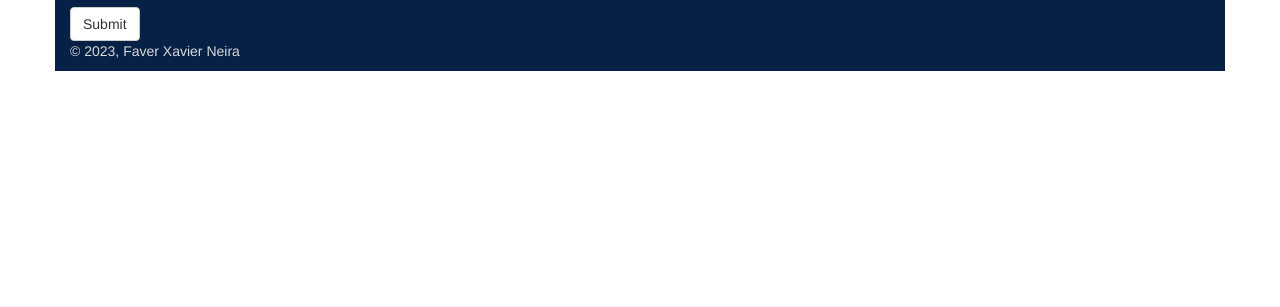
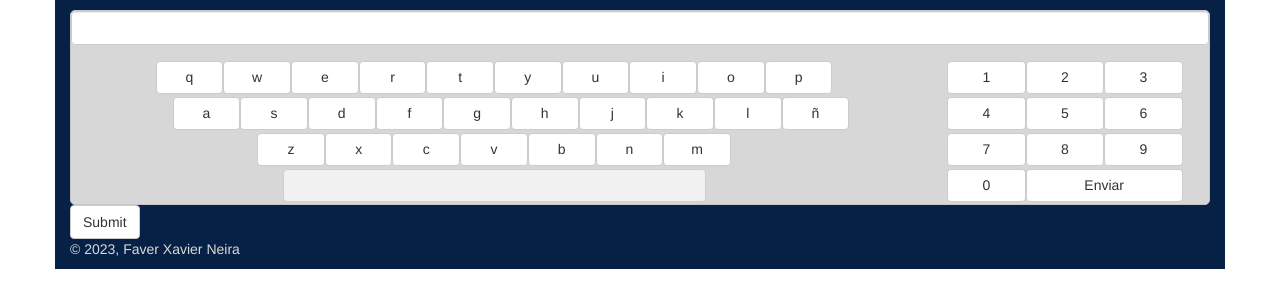
Before and after one commit to fxneiram/pc-touch-keyboard-js, a plain HTML site: page index.html in a window 1280 px wide. Shown: the part 63-370 px from the top of the page. Drawn offline with nearby package versions, Linux system fonts and the light colour scheme.

Commit message:
keyboard render

```diff
--- a/css/pc-touch-keyboard-js.css
+++ b/css/pc-touch-keyboard-js.css
@@ -0,0 +1,36 @@
+.uc-keyboard-box-fx {
+    background-color: #d7d7d7;
+    margin-top: 3px;
+    border: 1px solid #c6c6c6;
+    border-radius: 5px;
+}
+
+.uc-keyboard-box-fx .keyboard .-row {
+    display: flow-root;
+    padding-top: 1.5px;
+    padding-bottom: 1.5px;
+}
+
+.uc-keyboard-box-fx .keyboard .-row .btn {
+    text-align: center;
+    padding-top: 5px;
+    padding-left: 2px;
+    padding-right: 2px;
+}
+
+.uc-keyboard-box-fx .keyboard .keypad {
+    text-align: center;
+}
+
+.uc-keyboard-box-fx .keyboard .keypad .key {
+    width: 8%;
+}
+
+/**/
+.uc-keyboard-box-fx .keyboard .numpad {
+    text-align: left;
+}
+
+.uc-keyboard-box-fx .keyboard .numpad .key {
+    width: 30%;
+}
--- a/index.html
+++ b/index.html
@@ -38,6 +38,9 @@
     <script src="http://code.jquery.com/jquery-1.12.4.min.js"></script>
     <script src="http://netdna.bootstrapcdn.com/bootstrap/3.3.6/js/bootstrap.min.js"></script>
     <script src="js/pc-touch-keyboard-js.js"></script>
+    <script>
+        $('#test-id').ucKeyboardFx();
+    </script>
 </body>
 
 </html>
--- a/js/pc-touch-keyboard-js.js
+++ b/js/pc-touch-keyboard-js.js
@@ -0,0 +1,187 @@
+/**
+ * Created by Ing. Ernesto Pérez Amigo on 02/10/2015.
+ */
+(function ($) {
+    var Keyboard = function (selector, options) {
+        var element = $(selector);
+        var $layout = $('<div class="uc-keyboard-box-fx">');
+        var _this = this;
+        var optionsKeyboard = $.extend({
+            type: 'a-z1-9',         // a-z a-z1-9 a-z91 9-1 1-9
+            is_hidden: true,
+            submit: true
+        }, options || {});
+
+        var keys_qp = [
+            { style: '', text: 'q', class: 'btn btn-default key' },
+            { style: '', text: 'w', class: 'btn btn-default key' },
+            { style: '', text: 'e', class: 'btn btn-default key' },
+            { style: '', text: 'r', class: 'btn btn-default key' },
+            { style: '', text: 't', class: 'btn btn-default key' },
+            { style: '', text: 'y', class: 'btn btn-default key' },
+            { style: '', text: 'u', class: 'btn btn-default key' },
+            { style: '', text: 'i', class: 'btn btn-default key' },
+            { style: '', text: 'o', class: 'btn btn-default key' },
+            { style: '', text: 'p', class: 'btn btn-default key' }
+        ];
+        var keys_an = [
+            { style: 'width: 4%;', text: '&zwnj;', class: 'btn key disabled' },
+            { style: '', text: 'a', class: 'btn btn-default key' },
+            { style: '', text: 's', class: 'btn btn-default key' },
+            { style: '', text: 'd', class: 'btn btn-default key' },
+            { style: '', text: 'f', class: 'btn btn-default key' },
+            { style: '', text: 'g', class: 'btn btn-default key' },
+            { style: '', text: 'h', class: 'btn btn-default key' },
+            { style: '', text: 'j', class: 'btn btn-default key' },
+            { style: '', text: 'k', class: 'btn btn-default key' },
+            { style: '', text: 'l', class: 'btn btn-default key' },
+            { style: '', text: 'ñ', class: 'btn btn-default key' }
+        ];
+        var keys_zm = [
+            { style: '', text: 'z', class: 'btn btn-default key' },
+            { style: '', text: 'x', class: 'btn btn-default key' },
+            { style: '', text: 'c', class: 'btn btn-default key' },
+            { style: '', text: 'v', class: 'btn btn-default key' },
+            { style: '', text: 'b', class: 'btn btn-default key' },
+            { style: '', text: 'n', class: 'btn btn-default key' },
+            { style: '', text: 'm', class: 'btn btn-default key' }
+        ];
+        var keys_espace = [
+            { style: 'width: 50%;', text: '&zwnj;', class: 'btn btn-default key disabled' }
+        ];
+        var keys_79 = [
+            { style: '', text: '7', class: 'btn btn-default key' },
+            { style: '', text: '8', class: 'btn btn-default key' },
+            { style: '', text: '9', class: 'btn btn-default key' },
+        ];
+        var keys_46 = [
+            { style: '', text: '4', class: 'btn btn-default key' },
+            { style: '', text: '5', class: 'btn btn-default key' },
+            { style: '', text: '6', class: 'btn btn-default key' },
+        ];
+        var keys_13 = [
+            { style: '', text: '1', class: 'btn btn-default key' },
+            { style: '', text: '2', class: 'btn btn-default key' },
+            { style: '', text: '3', class: 'btn btn-default key' },
+        ];
+
+        var keys_0sub = [
+            { style: '', text: '0', class: 'btn btn-default key' },
+            { style: 'width: 60%', text: 'Enviar', class: 'btn btn-default key' },
+        ];
+        /********************/
+        /* Metodos Privados */
+        /********************/
+        initKeyboard = function () {
+            element.append($layout);
+
+            setupKeys();
+
+            if (optionsKeyboard.is_hidden) {
+                //$layout.hide();
+            }
+        };
+
+        setupKeys = function () {
+            if (optionsKeyboard.type === '9-1' || optionsKeyboard.type === '1-9') {
+                $layout.append('<div class="form-group"><input class="form-control" type="number"></div>');
+            } else {
+                $layout.append('<div class="form-group"><input class="form-control" type="text"></div>');
+            }
+
+            $layout.append('<div class="keyboard row row-no-gutters">');
+
+
+            console.log(optionsKeyboard.type);
+            if (optionsKeyboard.type === 'a-z') {
+                $('<div/>', {
+                    'class': 'col-xs-10 keypad col-xs-offset-1 ',
+                    html: renderAZ()
+                }).appendTo('div.keyboard');
+            } else if (optionsKeyboard.type === 'a-z1-9') {
+                $('<div/>', {
+                    'class': 'col-xs-9 keypad',
+                    html: renderAZ()
+                }).appendTo('div.keyboard');
+
+                $('<div/>', {
+                    'class': 'col-xs-3 numpad',
+                    html: render19()
+                }).appendTo('div.keyboard');
+            }
+
+        };
+
+        renderArray = function (arryKeys) {
+            let html = '<div class="-row">';
+
+            arryKeys.forEach(function (key) {
+                console.log(key);
+                html += '<a value="' + key.text + '" class="' + key.class + '" style="' + key.style + '">'
+                html += key.text
+                html += '</a>'
+            });
+
+            html += '</div>'
+            return html;
+        }
+
+        renderAZ = function () {
+            html = renderArray(keys_qp);
+            html += renderArray(keys_an);
+            html += renderArray(keys_zm);
+            html += renderArray(keys_espace);
+            return html;
+        }
+
+        render19 = function () {
+            html = renderArray(keys_13);
+            html += renderArray(keys_46);
+            html += renderArray(keys_79);
+            html += renderArray(keys_0sub);
+            return html;
+        }
+
+        render91 = function () {
+            html += renderArray(keys_79);
+            html += renderArray(keys_46);
+            html = renderArray(keys_13);
+            html += renderArray(keys_0sub);
+            return html;
+        }
+
+        /***************************************************************************/
+        /* Metodos Publicos (Constructor, Getters y Setters, Submit Button Action) */
+        /***************************************************************************/
+        _this.init = function () {
+            initKeyboard();
+        };
+
+
+        _this.SubmitKey = function () { };
+
+        /******************************/
+        /* Tipos de teclado e Idiomas */
+        /******************************/
+
+    };
+
+    // Esta función genera la instancia de nuestra Clase
+    $.fn.ucKeyboardFx = function (options) {
+        return this.each(function () {
+            var oElemento = $(this);
+
+            // Si ya se cuenta con una instancia del objeto
+            // hacemos un return para evitar generarla nuevamente
+            if (oElemento.data('ucKeyboardFx')) return;
+
+            // aquí generamos el objeto donde ingresamos el parametro
+            // "this" que sera nuestro elemento
+            var oKeyboard = new Keyboard(oElemento, options);
+            oKeyboard.init();
+
+            // Ahora guardamos la instancia del objeto en el elemento
+            oElemento.data('ucKeyboardFx', oKeyboard);
+        });
+    };
+})(jQuery);
```
